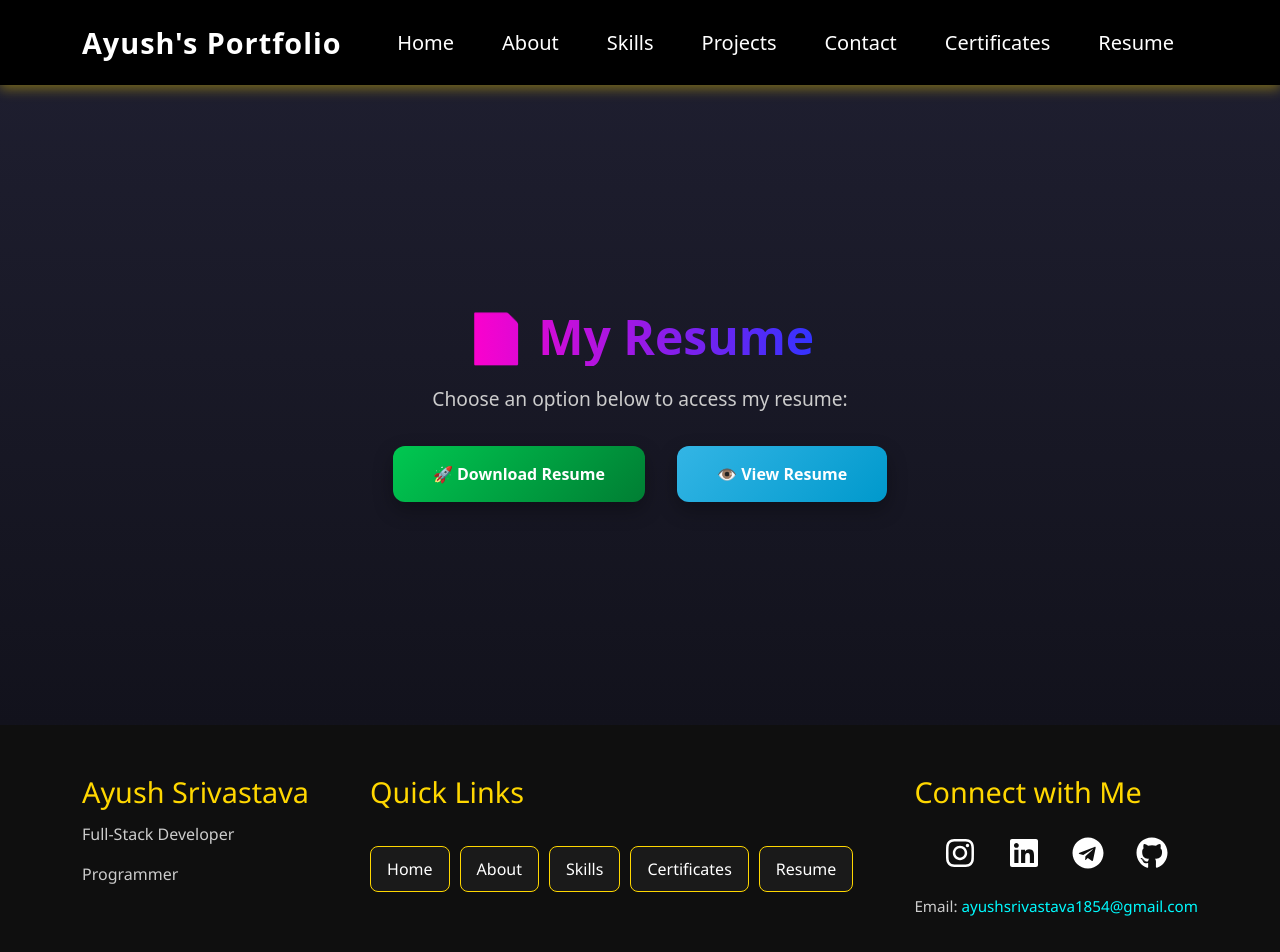
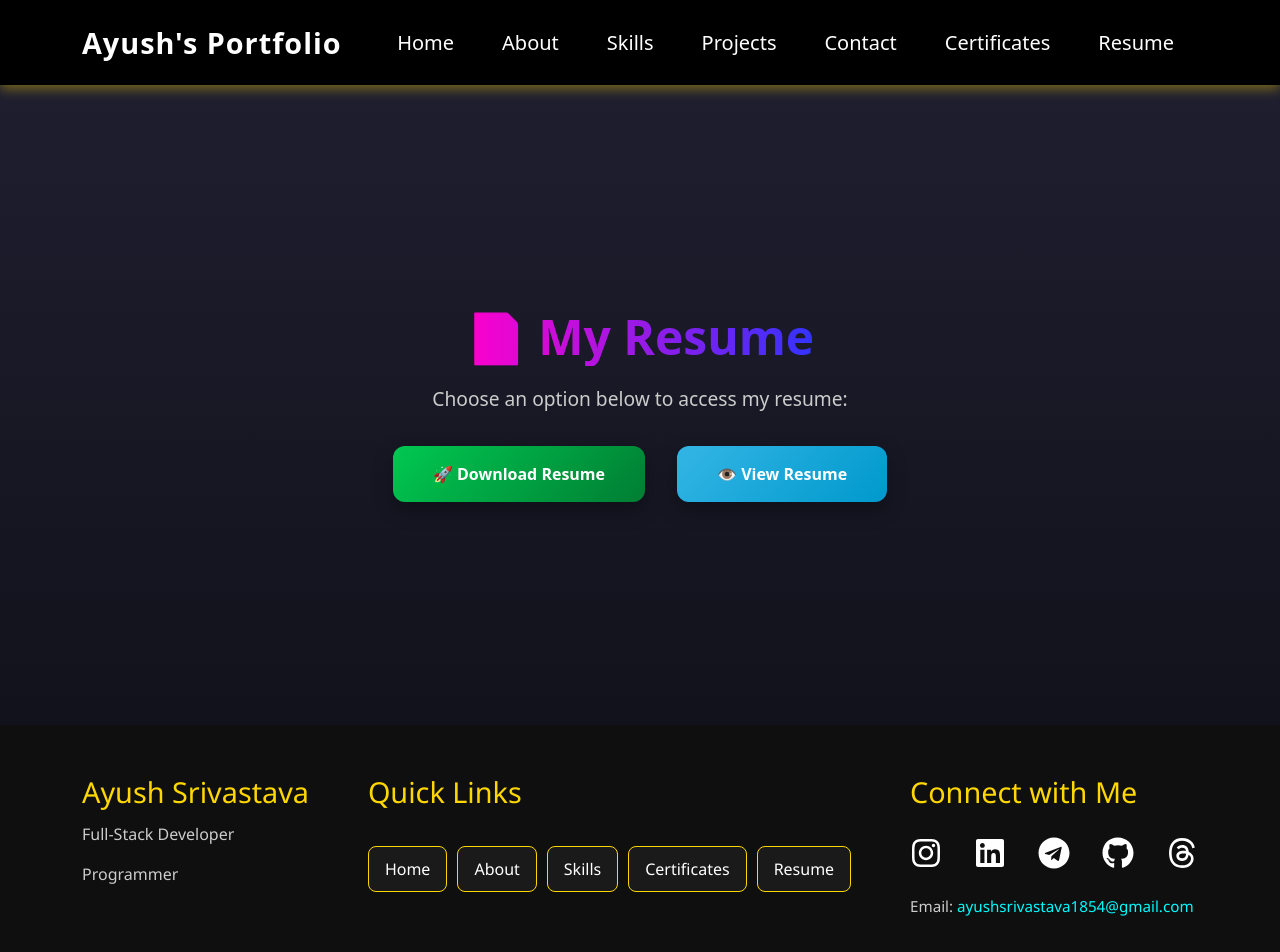
Before and after one commit to ayushsrivastava-01/faaltoo, a React (Vite) app: page /resume in a window 1280 px wide. Shown: the top 952 px of the page. Built offline with nearby package versions, Linux system fonts and the light colour scheme.

Commit message:
Adding Threads

```diff
--- a/src/components/Footer.jsx
+++ b/src/components/Footer.jsx
@@ -1,6 +1,7 @@
 import React from 'react';
 import './css/Footer.css';
 import { FaInstagram, FaLinkedin, FaTelegram, FaGithub } from 'react-icons/fa';
+import { FaThreads } from 'react-icons/fa6';
 import { Link } from 'react-router-dom';
 
 const Footer = () => {
@@ -35,6 +36,7 @@ const Footer = () => {
               <a href="https://www.linkedin.com/in/ayush-srivastava01" target="_blank" rel="noreferrer"><FaLinkedin /></a>
               <a href="https://telegram.me/ayushsrivastava_01" target="_blank" rel="noreferrer"><FaTelegram /></a>
               <a href="https://github.com/ayushsrivastava-01" target="_blank" rel="noreferrer"><FaGithub /></a>
+              <a href="https://www.threads.com/@ayushsrivastava_01" target="_blank" rel="noreferrer"><FaThreads /></a>
             </div>
             <p className="footer-email">
               Email: <a href="mailto:ayushsrivastava1854@gmail.com" className="footer-email-link">ayushsrivastava1854@gmail.com</a>
```
